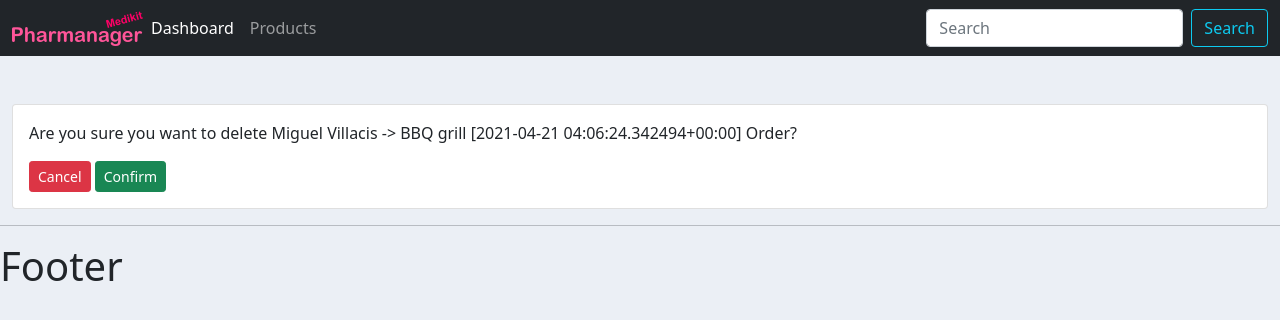
After one commit to migvill5/crm, a Django app: page /delete_order/1/ in a window 1280 px wide. The commit adds this page. Shown: the top 320 px of the page. Run offline with Django 3.2, Linux system fonts and the light colour scheme; data comes from the database, SQL or seed files in the repository; both versions use the stored data as it was after the commit; some libraries are stand-ins or nearby versions.

Commit message:
Greate update

```diff
--- a/src/user_accounts/forms.py
+++ b/src/user_accounts/forms.py
@@ -5,3 +5,9 @@ class OrderForm (ModelForm):
     class Meta:
         model = Order
         fields = '__all__'
+
+
+class CustomerForm(ModelForm):
+    class Meta:
+        model = Customer
+        fields = '__all__'
--- a/src/user_accounts/models.py
+++ b/src/user_accounts/models.py
@@ -45,3 +45,6 @@ class Order(models.Model):
     product = models.ForeignKey(Product, null=True, on_delete=models.SET_NULL)
     date_created = models.DateTimeField(auto_now_add=True)
     status = models.CharField(max_length=200, null=True, choices=STATUS)
+
+    def __str__(self):
+        return self.customer.name + " -> " + self.product.name + " [" + str(self.date_created) + "] Order?"
--- a/src/user_accounts/templates/user_accounts/customers.html
+++ b/src/user_accounts/templates/user_accounts/customers.html
@@ -9,7 +9,7 @@
 		<div class="card card-body">
 			<h5>Customer:</h5>
 			<hr>
-			<a class="btn btn-outline-info  btn-sm btn-block" href="">Update Customer</a>
+			<a class="btn btn-outline-info  btn-sm btn-block" href="{% url 'update_customer' customer.id %}">Update Customer</a>
 			<a class="btn btn-outline-danger  btn-sm btn-block" href="">Delete Customer</a>
 
 		</div>
@@ -68,8 +68,8 @@
 					<td>{{order.product.category}}</td>
 					<td>{{order.date_created}}</td>
 					<td>{{order.status}}</td>
-					<td><a class="btn btn-sm btn-info" href="">Update</a></td>
-					<td><a class="btn btn-sm btn-danger" href="">Remove</a></td>
+					<td><a class="btn btn-sm btn-primary" href="{% url 'update_order' order.id %}"><i class="bi bi-pencil-square"></a></td>
+					<td><a class="btn btn-sm btn-danger" href="{% url 'delete_order' order.id%}"><i class="bi bi-trash"></i></a></td>
 				</tr>
 				{% endfor %}
 
--- /dev/null
+++ b/src/user_accounts/templates/user_accounts/delete.html
@@ -0,0 +1,21 @@
+{% extends 'user_accounts/main.html'%}
+{% load static %}
+{% block content %}
+<br>
+<div class="row">
+    <div class="col-md6">
+        <div class="card card-body">
+            <p>Are you sure you want to delete {{item}}</p>
+
+            <form action="{% url 'delete_order' item.id %}" method="POST">
+                {% csrf_token %}
+                <a class="btn btn-danger btn-sm" href="{% url 'home' %}">Cancel</a>
+                <input class="btn btn-success btn-sm" type="submit" value="Confirm">
+            </form>
+        </div>
+    </div>
+</div>
+
+
+
+{% endblock %}
--- a/src/user_accounts/templates/user_accounts/main.html
+++ b/src/user_accounts/templates/user_accounts/main.html
@@ -8,6 +8,7 @@
     <meta name="viewport" content="width=device-width, initial-scale=1.0">
 
     <link href="https://cdn.jsdelivr.net/npm/bootstrap@5.0.0-beta3/dist/css/bootstrap.min.css" rel="stylesheet" integrity="sha384-eOJMYsd53ii+scO/bJGFsiCZc+5NDVN2yr8+0RDqr0Ql0h+rP48ckxlpbzKgwra6" crossorigin="anonymous">
+    <link rel="stylesheet" href="https://cdn.jsdelivr.net/npm/bootstrap-icons@1.4.1/font/bootstrap-icons.css">
 
 	<link rel="stylesheet" href="{% static '/css/main.css' %}">
 
--- a/src/user_accounts/urls.py
+++ b/src/user_accounts/urls.py
@@ -6,5 +6,9 @@ urlpatterns = [
     path('contact/', views.contact, name="contact"),
     path('customers/<str:pk>/', views.customers, name="customer"),
     path('products/', views.products, name="products"),
-    path('create_order/', views.createOrder, name="create_order")
+    path('create_order/', views.createOrder, name="create_order"),
+    path('update_order/<str:pk>/', views.updateOrder, name="update_order"),
+    path('delete_order/<str:pk>/', views.deleteOrder, name="delete_order"),
+    path('create_customer/', views.createCustomer, name="create_customer"),
+    path('update_customer/<str:pk>/', views.updateCustomer, name="update_customer"),
 ]
--- a/src/user_accounts/views.py
+++ b/src/user_accounts/views.py
@@ -1,7 +1,7 @@
 from django.shortcuts import render, redirect
 from django.http import HttpResponse
 from .models import *
-from .forms import OrderForm
+from .forms import OrderForm, CustomerForm
 
 
 def home(request):
@@ -40,7 +40,7 @@ def createOrder(request):
     form = OrderForm()
 
     if request.method == 'POST':
-        # print('Printing method:', request.POST)
+        # Procedute to save data in a POST
         form = OrderForm(request.POST)
         if form.is_valid():
             form.save()
@@ -48,3 +48,51 @@ def createOrder(request):
 
     context = {'form': form}
     return render(request, 'user_accounts/order_form.html', context)
+
+def updateOrder(request, pk):
+
+    order = Order.objects.get(id=pk)
+    form = OrderForm(instance=order)
+
+    if request.method == 'POST':
+        # Procedure to save data in a POST for not new data
+        form = OrderForm(request.POST, instance=order)
+        if form.is_valid():
+            form.save()
+            return redirect(('/'))
+
+    context = {'form': form}
+    return render(request, 'user_accounts/order_form.html', context)
+
+
+def deleteOrder(request, pk):
+    order = Order.objects.get(id=pk)
+
+    if request.method == 'POST':
+        order.delete()
+        return redirect('/')
+
+    context = {'item': order}
+    return render(request, 'user_accounts/delete.html', context)
+
+
+def createCustomer(request):
+    form = CustomerForm()
+
+    if request.method == 'POST':
+        # Procedute to save data in a POST
+        form = CustomerForm(request.POST)
+        if form.is_valid():
+            form.save()
+            return redirect(('/'))
+
+    context = {'form': form}
+    return render(request, 'user_accounts/customer_form.html', context)
+
+def updateCustomer(request, pk):
+    customer = Customer.objects.get(id=pk)
+    form = CustomerForm(instance=customer)
+
+    context = {'form': form}
+
+    return render(request, 'user_accounts/customer_form.html', context)
```
Also changed, not shown: src/user_accounts/templates/user_accounts/customer_form.html (added, +11 -0 lines), src/user_accounts/templates/user_accounts/dashboard.html (+4 -4 lines), src/db.sqlite3.
